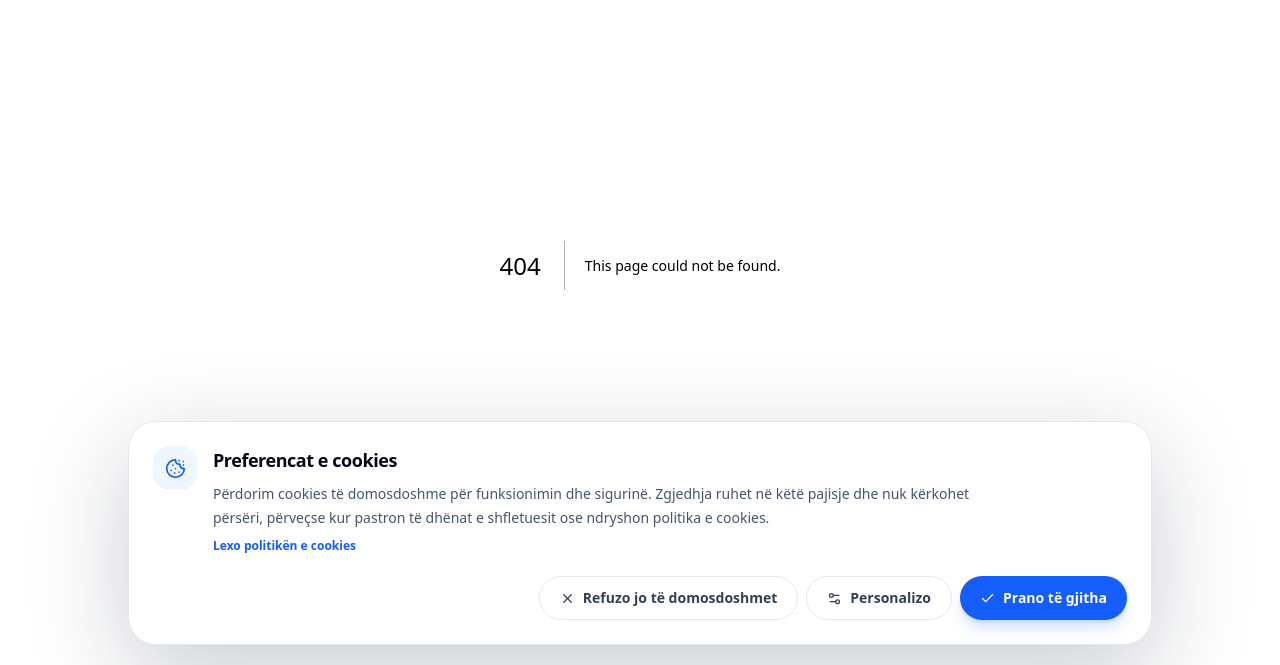
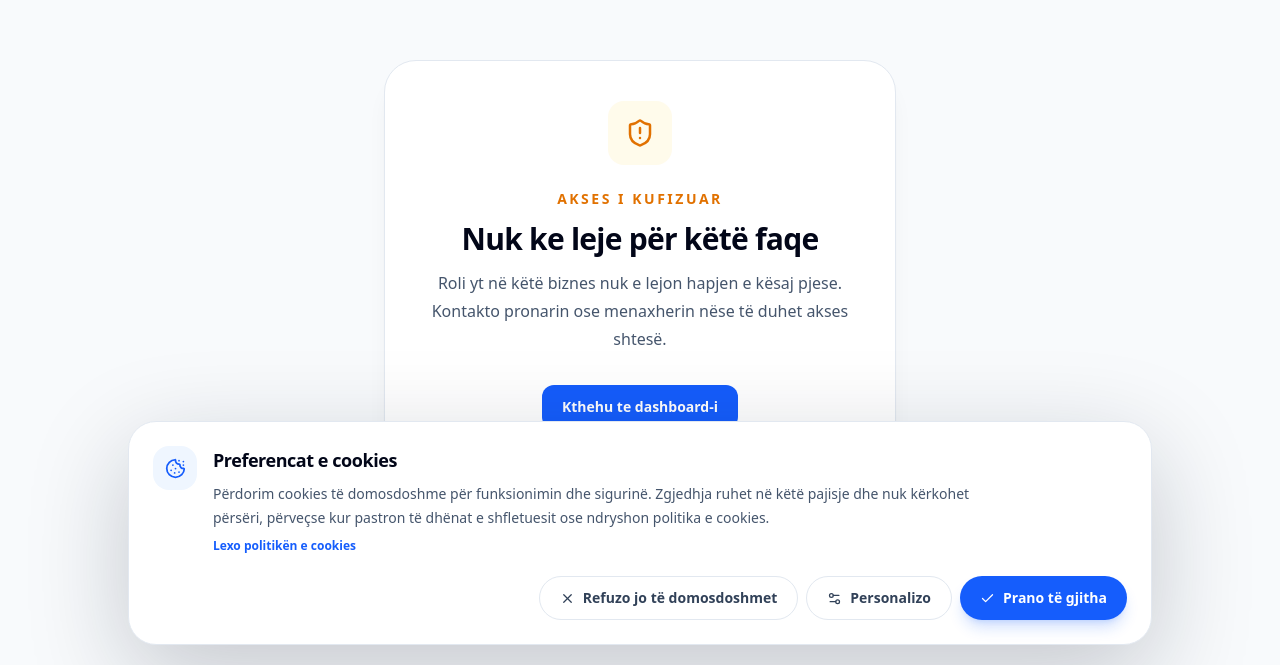
Before and after one commit to genciiv/auto-flow, a Next.js app: page /dashboard/unauthorized in a window 1280 px wide. Before the commit this address had no page. Shown: the part 135-800 px from the top of the page. Built offline with nearby package versions, Linux system fonts and the light colour scheme.

Commit message:
correct dashboard navigation and role-based settings access

```diff
--- /dev/null
+++ b/src/app/dashboard/unauthorized/page.jsx
@@ -0,0 +1,38 @@
+import Link from "next/link";
+import { ShieldAlert } from "lucide-react";
+
+export const metadata = {
+  title: "Akses i paautorizuar | AutoFlow",
+};
+
+export default function UnauthorizedPage() {
+  return (
+    <main className="flex min-h-screen items-center justify-center bg-slate-50 px-6 py-12">
+      <section className="w-full max-w-lg rounded-[2rem] border border-slate-200 bg-white p-8 text-center shadow-xl shadow-slate-900/5 sm:p-10">
+        <div className="mx-auto flex h-16 w-16 items-center justify-center rounded-2xl bg-amber-50 text-amber-600">
+          <ShieldAlert size={30} />
+        </div>
+
+        <p className="mt-6 text-sm font-bold uppercase tracking-[0.18em] text-amber-600">
+          Akses i kufizuar
+        </p>
+
+        <h1 className="mt-3 text-3xl font-bold tracking-tight text-slate-950">
+          Nuk ke leje për këtë faqe
+        </h1>
+
+        <p className="mt-3 leading-7 text-slate-600">
+          Roli yt në këtë biznes nuk e lejon hapjen e kësaj pjese. Kontakto
+          pronarin ose menaxherin nëse të duhet akses shtesë.
+        </p>
+
+        <Link
+          href="/dashboard"
+          className="mt-8 inline-flex min-h-11 items-center justify-center rounded-xl bg-blue-600 px-5 py-3 text-sm font-bold text-white transition hover:bg-blue-700"
+        >
+          Kthehu te dashboard-i
+        </Link>
+      </section>
+    </main>
+  );
+}
--- a/src/components/dashboard/ProfileMenu.jsx
+++ b/src/components/dashboard/ProfileMenu.jsx
@@ -3,6 +3,7 @@
 import { useState } from "react";
 import Link from "next/link";
 import { signOut } from "next-auth/react";
+import { hasPermission, PERMISSIONS } from "@/lib/permissions";
 import {
   ChevronDown,
   CreditCard,
@@ -17,17 +18,20 @@ const menuItems = [
   {
     title: "Profili",
     icon: User,
-    href: "/dashboard/settings",
+    href: "/dashboard/settings#profile",
+    permission: PERMISSIONS.SETTINGS_VIEW,
   },
   {
     title: "Cilësimet",
     icon: Settings,
     href: "/dashboard/settings",
+    permission: PERMISSIONS.SETTINGS_VIEW,
   },
   {
     title: "Abonimi",
     icon: CreditCard,
-    href: "/dashboard/settings#billing",
+    href: "/dashboard/settings/subscription",
+    permission: PERMISSIONS.BILLING_VIEW,
   },
   {
     title: "Ndihmë",
@@ -151,7 +155,13 @@ export default function ProfileMenu({
             </div>
 
             <div className="mt-2 space-y-1">
-              {menuItems.map((item) => {
+              {menuItems
+                .filter(
+                  (item) =>
+                    !item.permission ||
+                    hasPermission(businessRole, item.permission),
+                )
+                .map((item) => {
                 const Icon = item.icon;
 
                 return (
--- a/src/components/settings/SettingsProfile.jsx
+++ b/src/components/settings/SettingsProfile.jsx
@@ -45,7 +45,7 @@ export default function SettingsProfile({ profile, canUpdate = false }) {
   }
 
   return (
-    <section className="rounded-[2rem] border border-slate-200 bg-white p-6 shadow-sm">
+    <section id="profile" className="rounded-[2rem] border border-slate-200 bg-white p-6 shadow-sm">
       <div className="flex items-start justify-between gap-4">
         <div>
           <div className="flex h-11 w-11 items-center justify-center rounded-2xl bg-blue-50 text-blue-600">
```
Also changed, not shown: src/lib/permissions.js, 1 other file (tests, documents, lock files or other folders).
